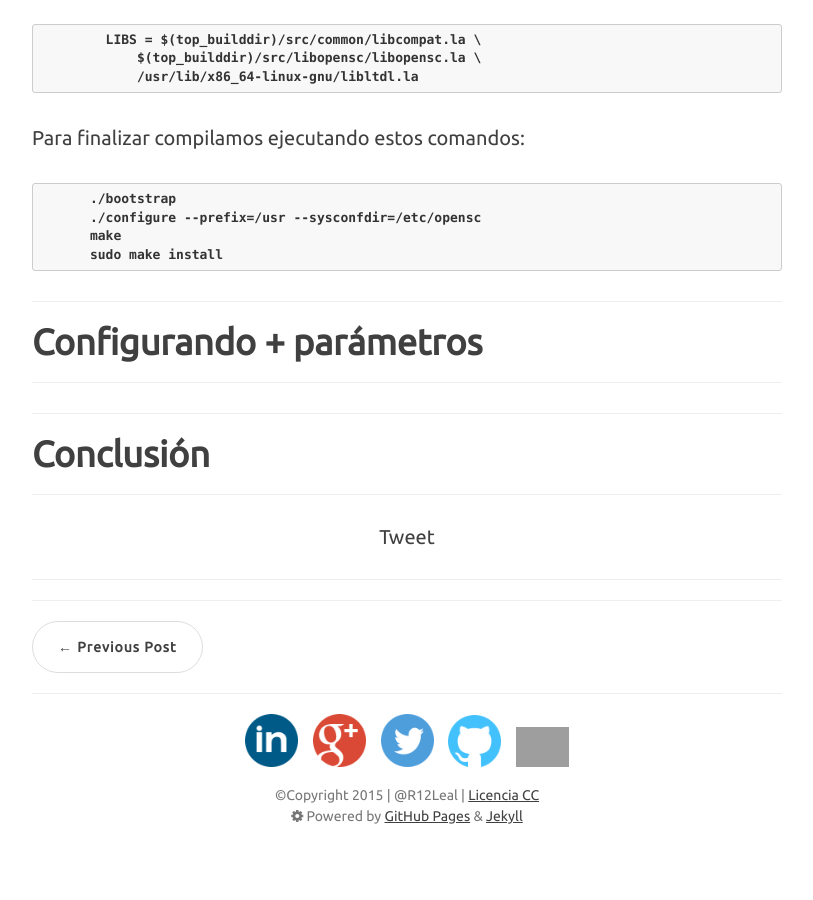
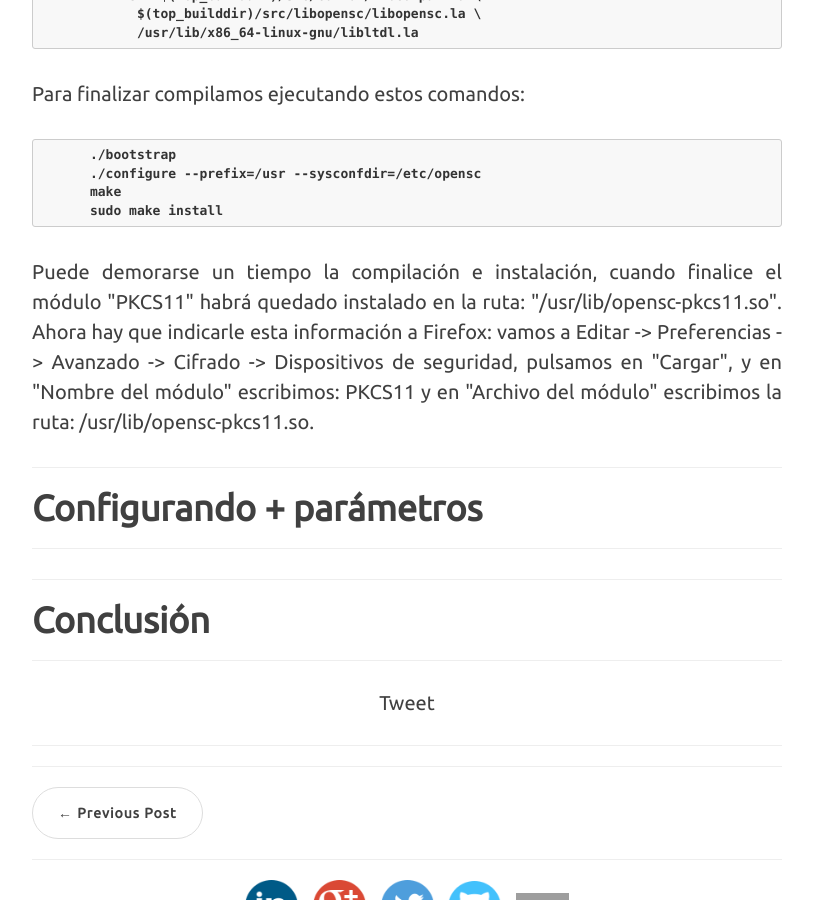
Before and after one commit to R12Leal/R12Leal.github.io, a Jekyll site: the page built from _posts/2015-10-15-dnie-ubuntu.markdown, in a window 1280 px wide and 900 px high, scrolled down 5199 px. Shown: the whole window, without its empty margins (233-1046 px from the left). Built offline with Jekyll 4.4.1, drawn with Linux system fonts in a browser that asks for light colours; nearby versions of some CDN libraries; comment, search, counter and statistics services are not loaded; some of the changed lines change nothing that is shown; some of the changed text lies outside the part shown.

Commit message:
Update 09/11/2015

```diff
--- a/_posts/2015-10-15-dnie-ubuntu.markdown
+++ b/_posts/2015-10-15-dnie-ubuntu.markdown
@@ -53,9 +53,11 @@
 <hr />
 <h2 class="section-heading">Descarga, compilación e instalación de OpenSC modificado</h2>
 <hr />
-<p>Creamos un directorio oculto para almacenar el código fuente y luego accederemos al directorio:</p>
-<p><strong><pre>mkdir .openscDNIe</pre></strong></p>
-<p><strong><pre>cd .openscDNIe</pre></strong></p>
+<p>Creamos un directorio oculto para almacenar el código fuente y luego accederemos al mismo:</p>
+<p><strong><pre>
+mkdir .openscDNIe
+cd .openscDNIe
+</pre></strong></p>
 <p>Descargamos el código fuente con el siguiente comando:</p>
 <p><strong><pre>msvn checkout --username anonsvn https://forja.cenatic.es/svn/opendnie/opensc-opendnie/trunk</pre></strong></p>
 <p>Para iniciar la descarga requiere una contraseña, es: anonsvn. Tras la descarga debemos acceder a uno de los directorios descargados:</p>
@@ -82,6 +84,7 @@
       make
       sudo make install
 </pre></strong></p>
+<p>Puede demorarse un tiempo la compilación e instalación, cuando finalice el módulo "PKCS11" habrá quedado instalado en la ruta: "/usr/lib/opensc-pkcs11.so". Ahora hay que indicarle esta información a Firefox: vamos a Editar -> Preferencias -> Avanzado -> Cifrado -> Dispositivos de seguridad, pulsamos en "Cargar", y en "Nombre del módulo" escribimos: PKCS11 y en "Archivo del módulo" escribimos la ruta: /usr/lib/opensc-pkcs11.so.</p>
 <hr />
 <h2 class="section-heading">Configurando + parámetros</h2>
 <hr />
```
